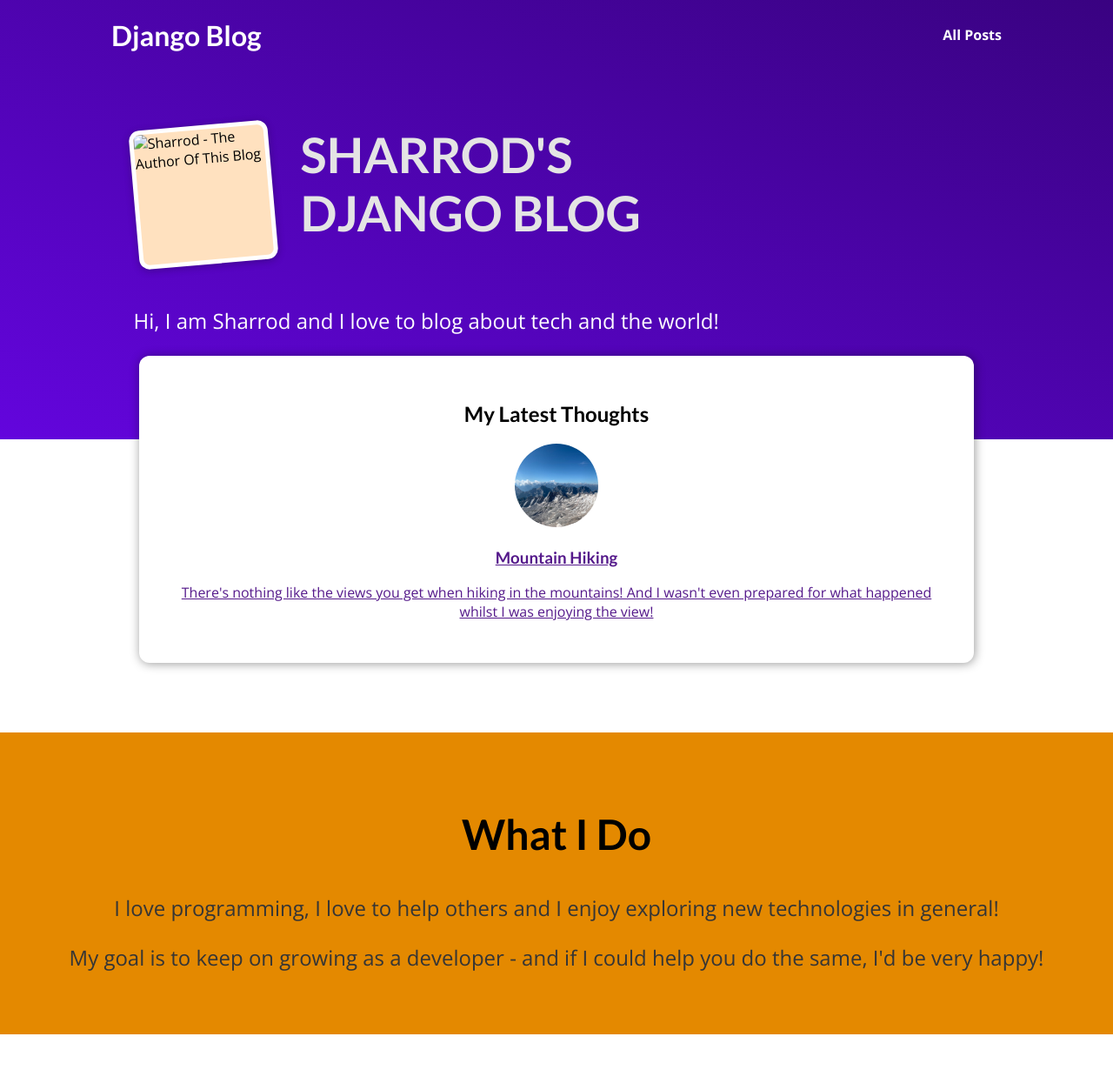
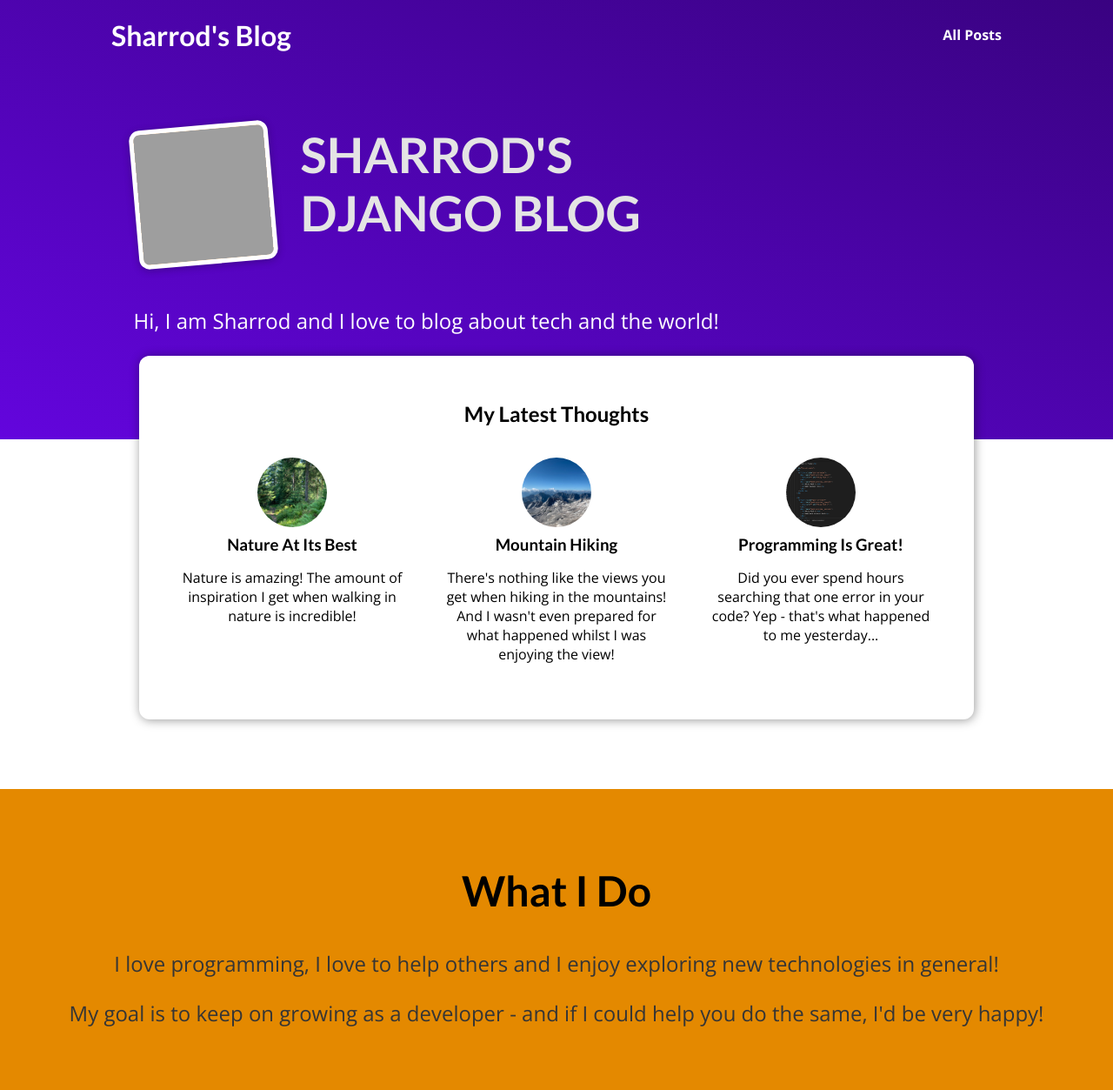
Before and after one commit to hines-sharrod/django_blog_site, a Django app: page / in a window 1280 px wide. Shown: the whole page at 87% size. Before the commit the page ends 1189 px from the top, so only its background shows below. Run offline with Django 4.2, Linux system fonts and the light colour scheme; grey boxes are pictures that could not be loaded.

Commit message:
set up templates, static files, and dummy data

```diff
--- a/blog/static/blog/index.css
+++ b/blog/static/blog/index.css
@@ -46,16 +46,6 @@
   text-align: center;
 }
 
-  .post {
-    text-align: center;
-  }
-
-  .post img {
-    height: 6rem;
-    border-radius: 50%;
-    width: 6rem;
-  }
-
 #latest-posts ul {
   list-style: none;
   margin: 0;
--- /dev/null
+++ b/blog/static/blog/post.css
@@ -0,0 +1,43 @@
+.post {
+  display: flex;
+  flex-direction: column;
+  align-items: center;
+  text-align: center;
+}
+
+.post a {
+  text-decoration: none;
+  color: black;
+  transition: all 0.2s ease;
+  padding: 1rem;
+}
+
+.post a:hover,
+.post a:active {
+  transform: scale(1.1);
+  background-color: #390281;
+  color: white;
+}
+
+.post img {
+  width: 5rem;
+  height: 5rem;
+  object-fit: cover;
+  border-radius: 50%;
+}
+
+.post h3 {
+  margin: 0.25rem 0;
+}
+
+.post time {
+  color: #666666;
+  margin: 0.25rem;
+  font-style: italic;
+  font-size: 0.85rem;
+}
+
+.post:hover time,
+.post:active time {
+  color: white;
+}
--- /dev/null
+++ b/blog/templates/blog/includes/post.html
@@ -0,0 +1,15 @@
+{% load static %}
+
+<li>
+  <article class="post">
+    <a href="{% url "post-by-slug" post.slug %}">
+      <img src="{% static "blog/images/"|add:post.image %}" alt="{{ post.title }}" />
+      <div class="post__content">
+        <h3>{{ post.title }}</h3>
+        <p>
+          {{ post.excerpt }}
+        </p>
+      </div>
+    </a>
+  </article>
+</li>
--- a/blog/templates/blog/index.html
+++ b/blog/templates/blog/index.html
@@ -6,20 +6,14 @@ My Blog
 {% endblock %}
 
 {% block css_files %}
+<link rel="stylesheet" href="{% static "blog/post.css" %}" />
 <link rel="stylesheet" href="{% static "blog/index.css" %}" />
 {% endblock %}
 
 {% block content %}
-<header id="main-navigation">
-  <h1><a href="">Django Blog</a></h1>
-  <nav>
-    <a href="">All Posts</a>
-  </nav>
-</header>
-
 <section id="welcome">
   <header>
-    <img src="" alt="Sharrod - The Author Of This Blog" />
+    <img src="{% static "blog/images/Sharrod.png" %}" alt="Sharrod - The Author Of This Blog" />
     <h2>SHARROD'S DJANGO BLOG</h2>
   </header>
   <p>Hi, I am Sharrod and I love to blog about tech and the world!</p>
@@ -29,21 +23,9 @@ My Blog
   <h2>My Latest Thoughts</h2>
 
   <ul>
-    <li>
-      <article class="post">
-        <a href="">
-          <img src="{% static "blog/images/mountains.jpg" %}" alt="Mountain Hiking" />
-          <div class="post__content">
-            <h3>Mountain Hiking</h3>
-            <p>
-              There's nothing like the views you get when hiking in the
-              mountains! And I wasn't even prepared for what happened whilst I
-              was enjoying the view!
-            </p>
-          </div>
-        </a>
-      </article>
-    </li>
+    {% for post in posts %}
+    {% include "blog/includes/post.html" %}
+    {% endfor %}
   </ul>
 </section>
 
--- a/blog/urls.py
+++ b/blog/urls.py
@@ -7,5 +7,5 @@ urlpatterns = [
     # dynamic segment
     path("", views.home, name="home"),
     path("/posts", views.posts, name="posts"),
-    path("/posts/<slug:slug>", views.post_by_slug, name="posts-by-slug"),
+    path("/posts/<slug:slug>", views.post_by_slug, name="post-by-slug"),
 ]
--- a/blog/views.py
+++ b/blog/views.py
@@ -1,14 +1,91 @@
+from datetime import date
+
 from django.shortcuts import render
+
+all_posts = [
+    {
+        "slug": "hike-in-the-mountains",
+        "image": "mountains.jpg",
+        "author": "Sharrod",
+        "date": date(2021, 7, 21),
+        "title": "Mountain Hiking",
+        "excerpt": "There's nothing like the views you get when hiking in the mountains! And I wasn't even prepared for what happened whilst I was enjoying the view!",
+        "content": """
+          Lorem ipsum dolor sit amet consectetur adipisicing elit. Officiis nobis
+          aperiam est praesentium, quos iste consequuntur omnis exercitationem quam
+          velit labore vero culpa ad mollitia? Quis architecto ipsam nemo. Odio.
+
+          Lorem ipsum dolor sit amet consectetur adipisicing elit. Officiis nobis
+          aperiam est praesentium, quos iste consequuntur omnis exercitationem quam
+          velit labore vero culpa ad mollitia? Quis architecto ipsam nemo. Odio.
+
+          Lorem ipsum dolor sit amet consectetur adipisicing elit. Officiis nobis
+          aperiam est praesentium, quos iste consequuntur omnis exercitationem quam
+          velit labore vero culpa ad mollitia? Quis architecto ipsam nemo. Odio.
+        """,
+    },
+    {
+        "slug": "programming-is-fun",
+        "image": "coding.jpg",
+        "author": "Sharrod",
+        "date": date(2022, 3, 10),
+        "title": "Programming Is Great!",
+        "excerpt": "Did you ever spend hours searching that one error in your code? Yep - that's what happened to me yesterday...",
+        "content": """
+          Lorem ipsum dolor sit amet consectetur adipisicing elit. Officiis nobis
+          aperiam est praesentium, quos iste consequuntur omnis exercitationem quam
+          velit labore vero culpa ad mollitia? Quis architecto ipsam nemo. Odio.
+
+          Lorem ipsum dolor sit amet consectetur adipisicing elit. Officiis nobis
+          aperiam est praesentium, quos iste consequuntur omnis exercitationem quam
+          velit labore vero culpa ad mollitia? Quis architecto ipsam nemo. Odio.
+
+          Lorem ipsum dolor sit amet consectetur adipisicing elit. Officiis nobis
+          aperiam est praesentium, quos iste consequuntur omnis exercitationem quam
+          velit labore vero culpa ad mollitia? Quis architecto ipsam nemo. Odio.
+        """,
+    },
+    {
+        "slug": "into-the-woods",
+        "image": "woods.jpg",
+        "author": "Sharrod",
+        "date": date(2020, 8, 5),
+        "title": "Nature At Its Best",
+        "excerpt": "Nature is amazing! The amount of inspiration I get when walking in nature is incredible!",
+        "content": """
+          Lorem ipsum dolor sit amet consectetur adipisicing elit. Officiis nobis
+          aperiam est praesentium, quos iste consequuntur omnis exercitationem quam
+          velit labore vero culpa ad mollitia? Quis architecto ipsam nemo. Odio.
+
+          Lorem ipsum dolor sit amet consectetur adipisicing elit. Officiis nobis
+          aperiam est praesentium, quos iste consequuntur omnis exercitationem quam
+          velit labore vero culpa ad mollitia? Quis architecto ipsam nemo. Odio.
+
+          Lorem ipsum dolor sit amet consectetur adipisicing elit. Officiis nobis
+          aperiam est praesentium, quos iste consequuntur omnis exercitationem quam
+          velit labore vero culpa ad mollitia? Quis architecto ipsam nemo. Odio.
+        """,
+    },
+]
+
+
+def get_date(post):
+    return post["date"]
 
 
 # Create your views here.
+
+
 def home(request):
-    return render(request, "blog/index.html")
+    sorted_posts = sorted(all_posts, key=get_date)
+    latest_posts = sorted_posts[-3:]
+    return render(request, "blog/index.html", {"posts": latest_posts})
 
 
 def posts(request):
-    pass
+    return render(request, "blog/all-posts.html", {"all_posts": all_posts})
 
 
-def post_by_slug(request):
-    pass
+def post_by_slug(request, slug):
+    identified_post = next(post for post in all_posts if post["slug"] == slug)
+    return render(request, "blog/post-detail.html", {"post": identified_post})
--- a/templates/base.html
+++ b/templates/base.html
@@ -12,6 +12,12 @@
 </head>
 
 <body>
+  <header id="main-navigation">
+    <h1><a href="{% url "home" %}">Sharrod's Blog</a></h1>
+    <nav>
+      <a href="{% url "posts" %}">All Posts</a>
+    </nav>
+  </header>
   {% block content %}{% endblock %}
 </body>
 
```
Also changed, not shown: blog/static/blog/all-posts.css (added, +43 -0 lines), blog/static/blog/post-detail.css (added, +62 -0 lines), blog/templates/blog/all-posts.html (added, +23 -0 lines), blog/templates/blog/post-detail.html (added, +25 -0 lines). Lines whose indentation alone changed are shown as unchanged.
